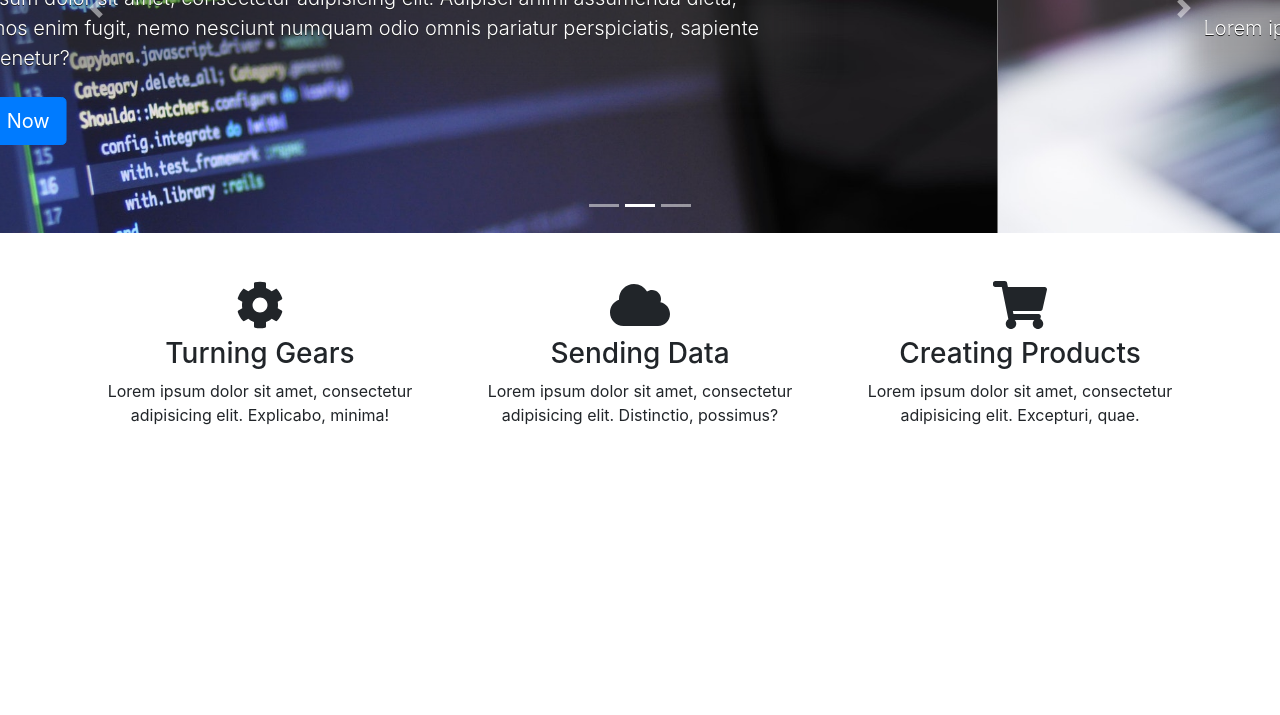
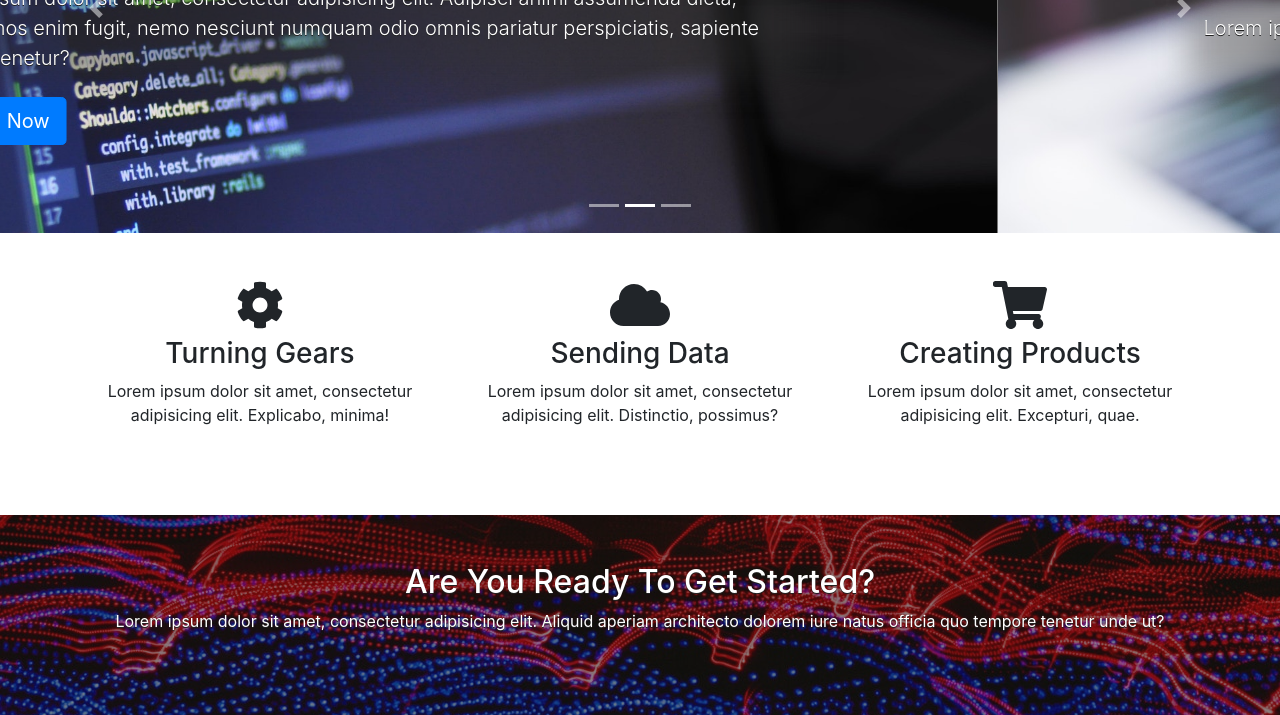
Before and after one commit to azdanov/startup-company-template, a website: page index.html in a window 1280 px wide. Shown: the part 275-990 px from the top of the page. Before the commit the page ends 800 px from the top, so only its background shows below. Drawn offline with nearby package versions, Linux system fonts and the light colour scheme.

Commit message:
feat: add home-heading section to index
Home-heading section with a background-image

```diff
--- a/index.html
+++ b/index.html
@@ -120,6 +120,20 @@
   </div>
 </section>
 
+<section id="home-heading" class="class p-5">
+  <div class="dark-overlay">
+    <div class="row">
+      <div class="col">
+        <div class="container pt-4 pt-sm-5">
+          <h2>Are You Ready To Get Started?</h2>
+          <p>Lorem ipsum dolor sit amet, consectetur adipisicing elit. Aliquid aperiam architecto
+            dolorem iure natus officia quo tempore tenetur unde ut?</p>
+        </div>
+      </div>
+    </div>
+  </div>
+</section>
+
 <script src="https://use.fontawesome.com/releases/v5.0.4/js/all.js"></script>
 <script src="https://code.jquery.com/jquery-3.3.1.min.js"
         integrity="sha256-FgpCb/KJQlLNfOu91ta32o/NMZxltwRo8QtmkMRdAu8="
--- a/src/css/index.scss
+++ b/src/css/index.scss
@@ -1,3 +1,5 @@
+$dark-overlay: rgba(20, 20, 20, 0.5);
+
 .navbar {
   .navbar-brand {
     font-size: 2em;
@@ -75,3 +77,21 @@
   background-image: url("../img/showcase_2.jpeg");
   background-size: cover;
 }
+
+#home-heading {
+  background: url("../img/home-header.jpeg") center center no-repeat;
+  color: white;
+  min-height: 200px;
+  position: relative;
+  text-align: center;
+  text-shadow: 0 1px 0 #222;
+}
+
+.dark-overlay {
+  background-color: $dark-overlay;
+  height: 100%;
+  left: 0;
+  position: absolute;
+  top: 0;
+  width: 100%;
+}
```
Also changed, not shown: css/index.css, img/home-header.jpeg (added), 1 other file.
